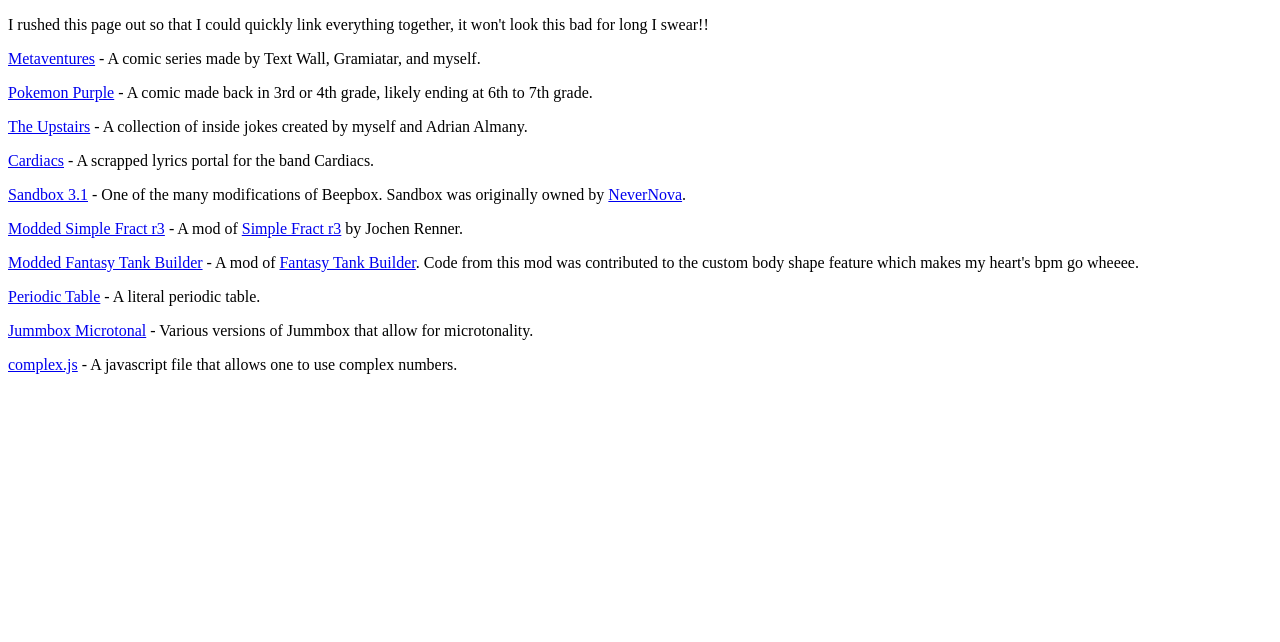
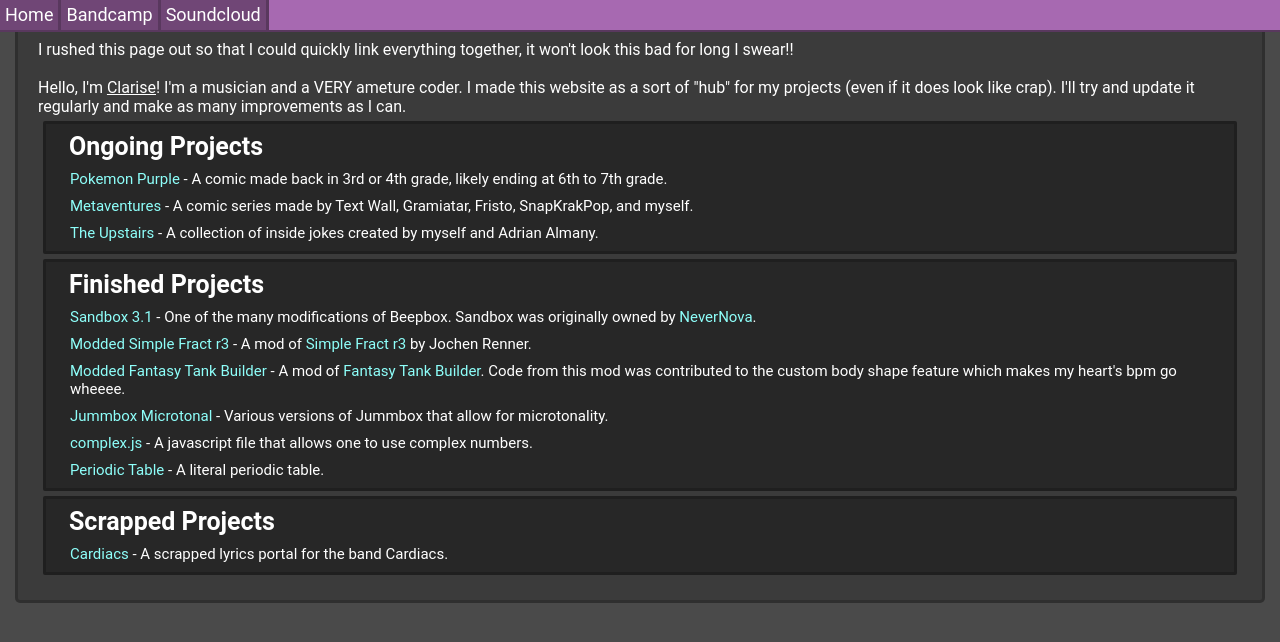
Before and after one commit to Fillygroove/fillygroove.github.io, a plain HTML site: page index.html in a window 1280 px wide. Drawn offline with Linux system fonts and the light colour scheme.

Commit message:
Stylistic updates. Still looks like crap but whatevs

```diff
--- /dev/null
+++ b/index.css
@@ -0,0 +1,77 @@
+html {
+    background-color: #4a4a4a;
+    font-family: "Roboto", "Arial", sans-serif;
+    color: #fff;
+}
+
+.section {
+    background-color: #0005;
+    padding-left: 15px;
+    padding-right: 15px;
+    border-radius: 2px;
+    border: #0003 3px solid;
+    margin: 5px;
+}
+
+.section h1 {
+    font-size: 25px;
+    margin: 8px;
+}
+
+#main {
+    background-color: #0003;
+    border-radius: 0 0 5px 5px;
+    padding: 20px;
+    margin: 0 15px;
+    border: #0003 3px solid;
+    border-top: none;
+    padding-top: 40px;
+}
+
+body {
+    margin: 0;
+}
+
+p {
+    margin: 0;
+}
+
+#topbar {
+    height: 30px;
+    background: #a769b1;
+    border-bottom: #59385e 2px solid;
+    position: fixed;
+    width: 100%;
+    display: flex;
+    user-select: none;
+}
+
+#topbar div {
+    padding-left: 5px;
+    padding-right: 5px;
+    background: #704676;
+    border-right: #59385e solid 3px;
+    width: fit-content;
+    height: 100%;
+}
+
+#topbar div:hover {
+    background: #59385e;
+    transition: 0.2s;
+}
+
+#topbar * {
+    font-size: 18px;
+    color: white;
+    line-height: 30px;
+}
+
+a {
+    text-decoration: none;
+    color: #8efffa;
+}
+
+#main div p {
+    margin: 9px;
+    font-size: 15px;
+}
--- a/index.html
+++ b/index.html
@@ -5,20 +5,44 @@
     <meta http-equiv="X-UA-Compatible" content="IE=edge">
     <meta name="viewport" content="width=device-width, initial-scale=1.0">
     <title>Fillygroove</title>
+    <link rel="stylesheet" href="index.css">
 </head>
 <body>
+    <div id="topbar">
+        <div>
+            <a href="../">Home</a>
+        </div>
+        <div>
+            <a href="https://fourequalsfive.bandcamp.com/">Bandcamp</a>
+        </div>
+        <div>
+            <a href="https://soundcloud.com/namenco">Soundcloud</a>
+        </div>
+    </div>
+    <div id="main">
         <p>I rushed this page out so that I could quickly link everything together, it won't look this bad for long I swear!!</p>
-    <p><a href="./metaventures">Metaventures</a> - A comic series made by Text Wall, Gramiatar, and myself.</p>
+        </br>
+        <p>Hello, I'm <span title="Fillygroove online, Sinetooth musically"><u>Clarise</u></span>! I'm a musician and a VERY ameture coder. I made this website as a sort of "hub" for my projects (even if it does look like crap). I'll try and update it regularly and make as many improvements as I can.</p>
+        <div class="section">
+            <h1>Ongoing Projects</h1>
             <p><a href="./purple">Pokemon Purple</a> - A comic made back in 3rd or 4th grade, likely ending at 6th to 7th grade.</p>
+            <p><a href="./metaventures">Metaventures</a> - A comic series made by Text Wall, Gramiatar, Fristo, SnapKrakPop, and myself.</p>
             <p><a href="./upstairs">The Upstairs</a> - A collection of inside jokes created by myself and Adrian Almany.</p>
-
-    <p><a href="./cardiacs">Cardiacs</a> - A scrapped lyrics portal for the band Cardiacs.</p>
-
+        </div>
+        <div class="section">
+            <h1>Finished Projects</h1>
             <p><a href="./sandbox-3.1">Sandbox 3.1</a> - One of the many modifications of Beepbox. Sandbox was originally owned by <a href="https://github.com/Parad0xStuff">NeverNova</a>.</p>
-    <p><a href="./simple-fractal-generator">Modded Simple Fract r3</a> - A mod  of <a href="http://script-schmiede.de/labs/fractals/r3/">Simple Fract r3</a> by Jochen Renner.</p>
+            <p><a href="./simple-fractal-generator">Modded Simple Fract r3</a> - A mod of <a href="http://script-schmiede.de/labs/fractals/r3/">Simple Fract r3</a> by Jochen Renner.</p>
             <p><a href="./modded-ftb">Modded Fantasy Tank Builder</a> - A mod of <a href="https://iblobtouch.github.io/">Fantasy Tank Builder</a>. Code from this mod was contributed to the custom body shape feature which makes my heart's bpm go wheeee.</p>
-    <p><a href="./periodic-table">Periodic Table</a> - A literal periodic table.</p>
             <p><a href="./jummbox-microtonal/11edo">Jummbox Microtonal</a> - Various versions of Jummbox that allow for microtonality.</p>
             <p><a href="https://github.com/Fillygroove/complex">complex.js</a> - A javascript file that allows one to use complex numbers.</p>
+            <p><a href="./periodic-table">Periodic Table</a> - A literal periodic table.</p>
+        </div>
+        <div class="section">
+            <h1>Scrapped Projects</h1>
+            <p><a href="./cardiacs">Cardiacs</a> - A scrapped lyrics portal for the band Cardiacs.</p>
+        </div>
+    </div>
 </body>
+<style type="text/css"></style>
 </html>
```
Also changed, not shown: background.png (added), favicon.png (added). Lines whose indentation alone changed are shown as unchanged.
